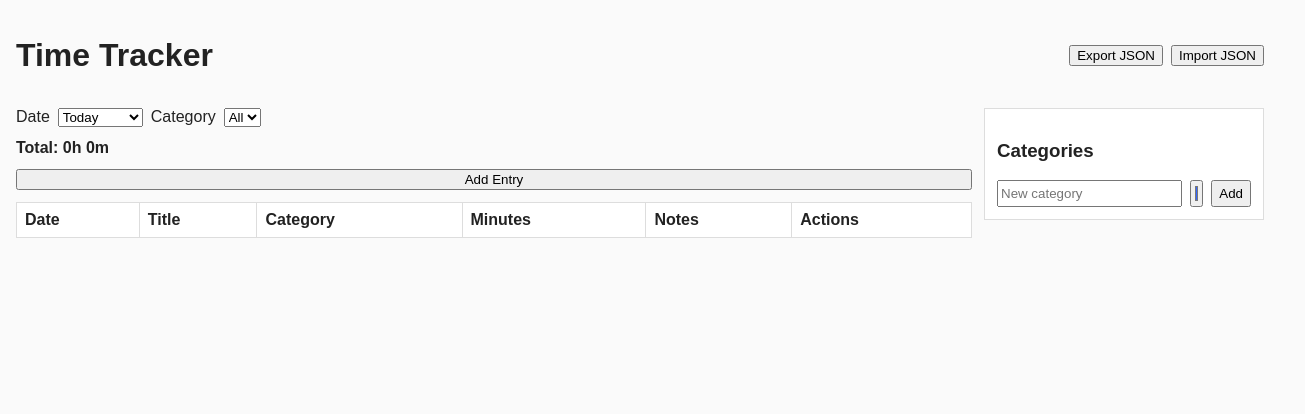
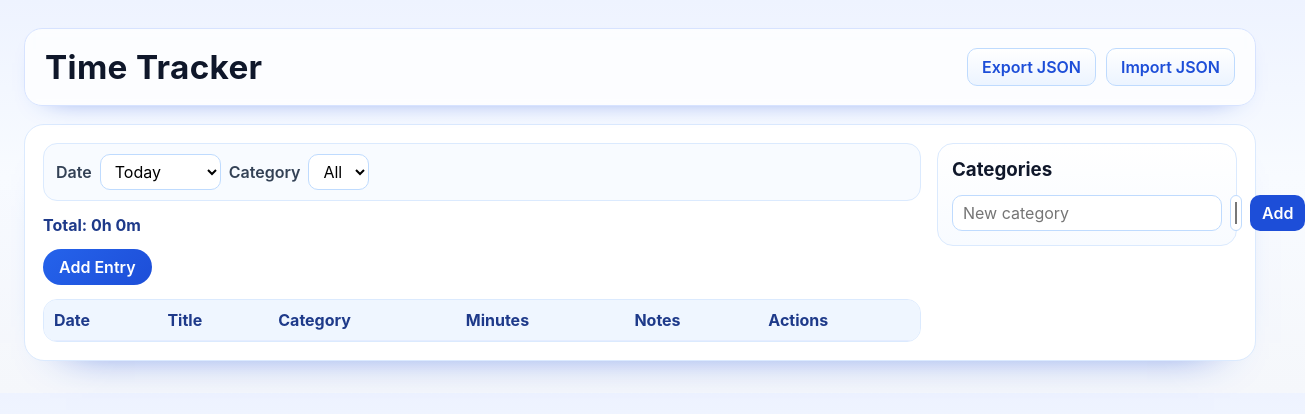
Before and after one commit to sh-timur/time-tracker-web, an Angular app: page / in a window 1280 px wide. Shown: the top 414 px of the page, 1305 px wide, since content can reach past the window. Built offline with nearby package versions, Linux system fonts and the light colour scheme.

Commit message:
Refresh UI with modern styling and rounded surfaces (#3)

```diff
--- a/src/app/app.component.scss
+++ b/src/app/app.component.scss
@@ -1,21 +1,72 @@
 :host {
   display: block;
-  padding: 16px;
+  max-width: 1280px;
+  margin: 0 auto;
+  padding: 28px 24px 32px;
 }
 
 header {
   display: flex;
   justify-content: space-between;
   align-items: center;
-  margin-bottom: 12px;
+  margin-bottom: 18px;
   gap: 12px;
+  background: rgba(255, 255, 255, 0.75);
+  backdrop-filter: blur(5px);
+  border: 1px solid #d7e3ff;
+  border-radius: 18px;
+  padding: 18px 20px;
+  box-shadow: 0 10px 30px -24px #1d4ed8;
+}
+
+h1 {
+  margin: 0;
+  font-size: clamp(1.75rem, 2.6vw, 2.2rem);
+  letter-spacing: 0.01em;
+  color: #0f172a;
 }
 
 .actions {
   display: flex;
-  gap: 8px;
+  gap: 10px;
+}
+
+.actions button {
+  border: 1px solid #bfdbfe;
+  background: linear-gradient(180deg, #ffffff 0%, #ecf4ff 100%);
+  color: #1d4ed8;
+  border-radius: 10px;
+  padding: 8px 14px;
+  font-weight: 600;
+  transition: transform 0.15s ease, box-shadow 0.15s ease;
+}
+
+.actions button:hover {
+  transform: translateY(-1px);
+  box-shadow: 0 6px 18px -12px #1d4ed8;
 }
 
 .error {
   color: #b00020;
+  margin: 0 0 10px;
+  font-weight: 600;
 }
+
+main {
+  background: #ffffff;
+  border: 1px solid #dbeafe;
+  border-radius: 20px;
+  padding: 18px;
+  box-shadow: 0 24px 45px -42px #1d4ed8;
+}
+
+@media (max-width: 720px) {
+  :host {
+    padding: 18px 12px;
+  }
+
+  header {
+    flex-direction: column;
+    align-items: flex-start;
+  }
+}
--- a/src/app/components/categories-panel/categories-panel.component.scss
+++ b/src/app/components/categories-panel/categories-panel.component.scss
@@ -1,20 +1,41 @@
 .panel {
-  border: 1px solid #ddd;
-  padding: 12px;
-  background: #fff;
+  border: 1px solid #dbeafe;
+  border-radius: 16px;
+  padding: 14px;
+  background: linear-gradient(180deg, #ffffff 0%, #f8fbff 100%);
+}
+
+h3 {
+  margin: 0 0 12px;
+  color: #0f172a;
 }
 
 ul {
   list-style: none;
   padding: 0;
-  margin: 0 0 12px;
+  margin: 0 0 14px;
 }
 
 li {
   display: flex;
   align-items: center;
   gap: 8px;
-  margin-bottom: 6px;
+  margin-bottom: 8px;
+  padding: 6px 8px;
+  border-radius: 10px;
+}
+
+li:hover {
+  background: #eef4ff;
+}
+
+li button {
+  margin-left: auto;
+  border: 1px solid #fecaca;
+  color: #b91c1c;
+  background: #fff1f2;
+  border-radius: 999px;
+  padding: 3px 10px;
 }
 
 .chip {
@@ -29,6 +50,32 @@ form {
   gap: 8px;
 }
 
+input[type='text'] {
+  flex: 1;
+  border: 1px solid #bfdbfe;
+  border-radius: 10px;
+  padding: 7px 10px;
+}
+
+input[type='color'] {
+  width: 36px;
+  height: 36px;
+  border: 1px solid #bfdbfe;
+  border-radius: 8px;
+  padding: 2px;
+  background: #fff;
+}
+
+button[type='submit'] {
+  border: none;
+  background: #1d4ed8;
+  color: #fff;
+  border-radius: 10px;
+  padding: 0 12px;
+  font-weight: 600;
+}
+
 .error {
   color: #b00020;
+  font-size: 0.9rem;
 }
--- a/src/app/components/entries-page/entries-page.component.scss
+++ b/src/app/components/entries-page/entries-page.component.scss
@@ -1,37 +1,82 @@
 .layout {
   display: grid;
-  grid-template-columns: 1fr 280px;
-  gap: 12px;
+  grid-template-columns: minmax(0, 1fr) 300px;
+  gap: 16px;
 }
 
 .main {
   display: flex;
   flex-direction: column;
-  gap: 12px;
+  gap: 14px;
 }
 
 .filters {
   display: flex;
   align-items: center;
+  flex-wrap: wrap;
   gap: 8px;
+  background: #f8fbff;
+  border: 1px solid #dbeafe;
+  border-radius: 14px;
+  padding: 10px 12px;
+}
+
+.filters label {
+  font-weight: 600;
+  color: #334155;
+}
+
+.filters select {
+  border: 1px solid #bfdbfe;
+  border-radius: 10px;
+  padding: 6px 10px;
+  background: #fff;
 }
 
 .total {
   margin: 0;
+  font-weight: 700;
+  color: #1e3a8a;
+}
+
+.main > button {
+  align-self: flex-start;
+  border: none;
+  background: linear-gradient(135deg, #2563eb 0%, #1d4ed8 100%);
+  color: #fff;
+  border-radius: 999px;
+  padding: 8px 16px;
   font-weight: 600;
 }
 
 table {
   width: 100%;
-  border-collapse: collapse;
+  border-collapse: separate;
+  border-spacing: 0;
   background: #fff;
+  border: 1px solid #dbeafe;
+  border-radius: 14px;
+  overflow: hidden;
 }
 
 th,
 td {
-  border: 1px solid #ddd;
-  padding: 8px;
+  border-bottom: 1px solid #e5edff;
+  padding: 10px;
   text-align: left;
+}
+
+th {
+  background: #eff6ff;
+  color: #1e3a8a;
+}
+
+tbody tr:hover {
+  background: #f8fbff;
+}
+
+tbody tr:last-child td {
+  border-bottom: none;
 }
 
 .chip {
@@ -40,6 +85,7 @@ td {
   border-radius: 50%;
   display: inline-block;
   margin-right: 6px;
+  box-shadow: 0 0 0 2px rgba(191, 219, 254, 0.5);
 }
 
 @media (max-width: 900px) {
@@ -53,14 +99,14 @@ td {
 }
 
 .danger {
-  border: 1px solid #d73a49;
-  color: #d73a49;
-  background: #fff5f5;
-  border-radius: 6px;
-  padding: 4px 8px;
+  border: 1px solid #fca5a5;
+  color: #b91c1c;
+  background: #fef2f2;
+  border-radius: 999px;
+  padding: 5px 12px;
   cursor: pointer;
 }
 
 .danger:hover {
-  background: #ffe3e3;
+  background: #fee2e2;
 }
--- a/src/app/components/entry-form/entry-form.component.scss
+++ b/src/app/components/entry-form/entry-form.component.scss
@@ -1,19 +1,57 @@
 .entry-form {
   display: flex;
   flex-direction: column;
-  gap: 8px;
-  border: 1px solid #ddd;
-  padding: 12px;
-  background: #fff;
+  gap: 10px;
+  border: 1px solid #dbeafe;
+  border-radius: 16px;
+  padding: 14px;
+  background: linear-gradient(180deg, #ffffff 0%, #f9fbff 100%);
+}
+
+h3 {
+  margin: 0;
+  color: #0f172a;
 }
 
 label {
   display: flex;
   flex-direction: column;
   gap: 4px;
+  font-weight: 600;
+  color: #334155;
+}
+
+input,
+select,
+textarea {
+  border: 1px solid #bfdbfe;
+  border-radius: 10px;
+  padding: 8px 10px;
+  background: #fff;
+}
+
+textarea {
+  resize: vertical;
 }
 
 .actions {
   display: flex;
   gap: 8px;
 }
+
+.actions button {
+  border: none;
+  border-radius: 10px;
+  padding: 8px 12px;
+  font-weight: 600;
+}
+
+.actions button[type='submit'] {
+  background: #2563eb;
+  color: #fff;
+}
+
+.actions button[type='button'] {
+  background: #e2e8f0;
+  color: #0f172a;
+}
--- a/src/styles.scss
+++ b/src/styles.scss
@@ -4,11 +4,18 @@
 
 body {
   margin: 0;
-  font-family: Arial, sans-serif;
-  background: #fafafa;
-  color: #222;
+  font-family: 'Inter', 'Segoe UI', Roboto, Arial, sans-serif;
+  background: linear-gradient(180deg, #eef3ff 0%, #f8fbff 45%, #f5f7fb 100%);
+  color: #1f2937;
 }
 
 button {
   cursor: pointer;
 }
+
+input,
+select,
+textarea,
+button {
+  font: inherit;
+}
```
